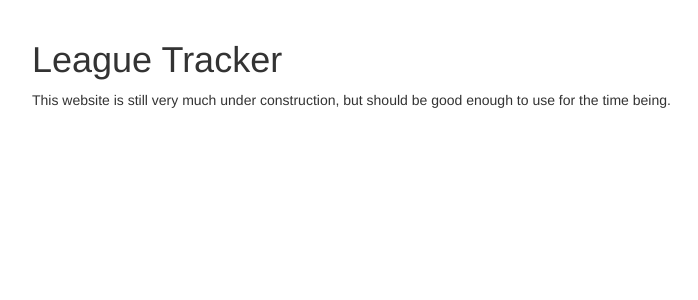
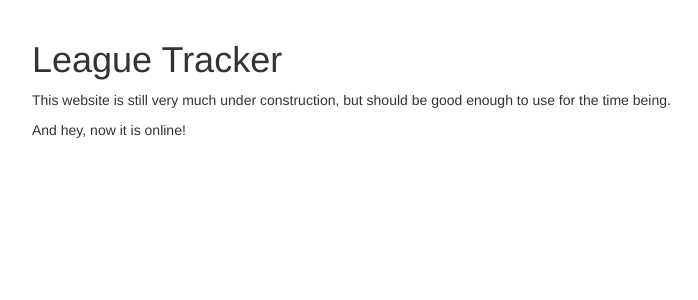
Before and after one commit to richardjonathonharris/league_tracker, a Django app: page / in a window 1280 px wide. Shown: the part 52-352 px from the top of the page, without its empty margins (38-736 px from the left). Run offline with Django 3.2, Linux system fonts and the light colour scheme; some libraries are stand-ins or nearby versions.

Commit message:
Fake commit to test adding in bye

```diff
--- a/league_tracker/templates/index.html
+++ b/league_tracker/templates/index.html
@@ -5,4 +5,6 @@
 
 <p>This website is still very much under construction, but should be good enough to use for the time being.</p>
 
+<p>And hey, now it is online!
+
 {% endblock %}
```
